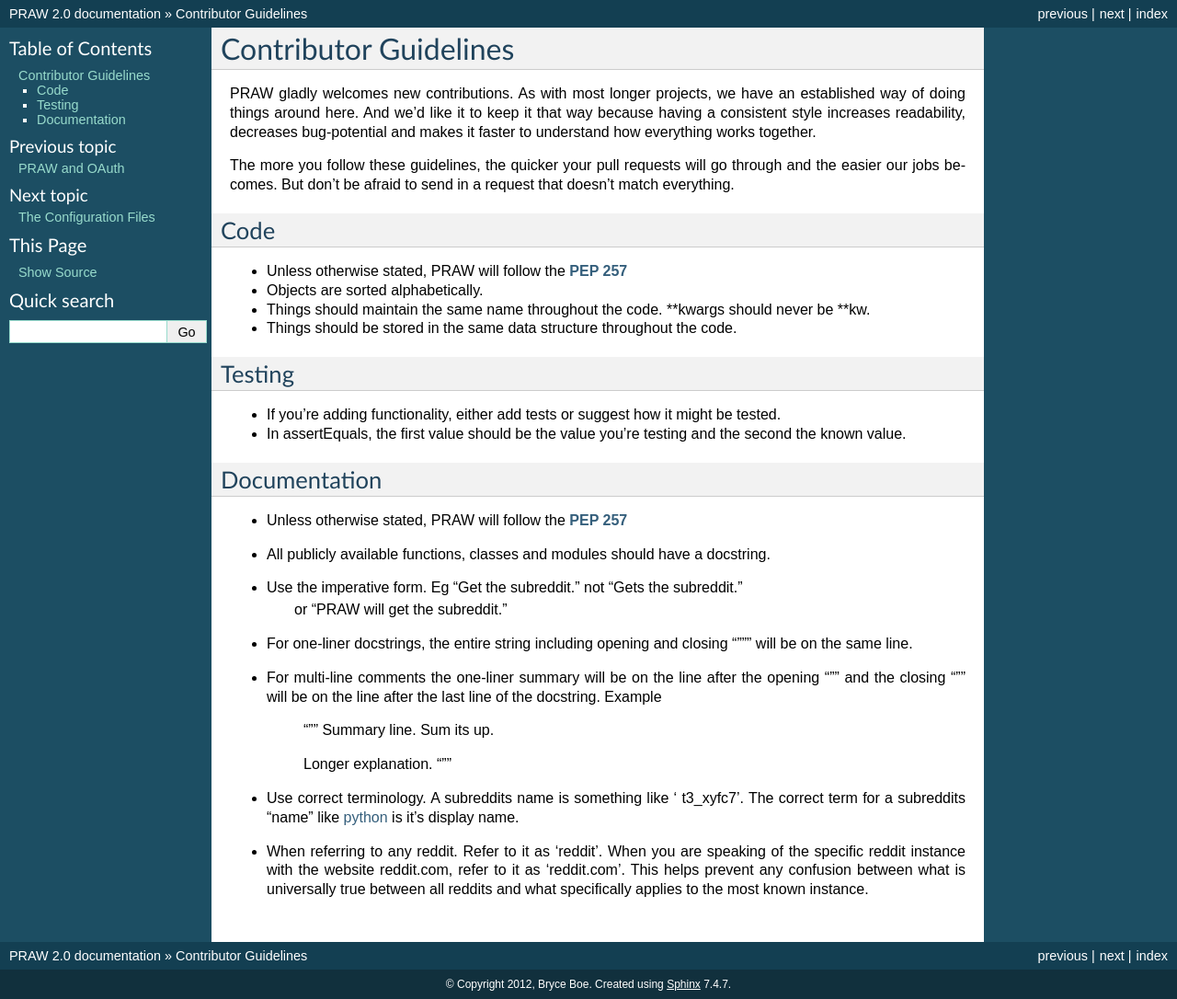
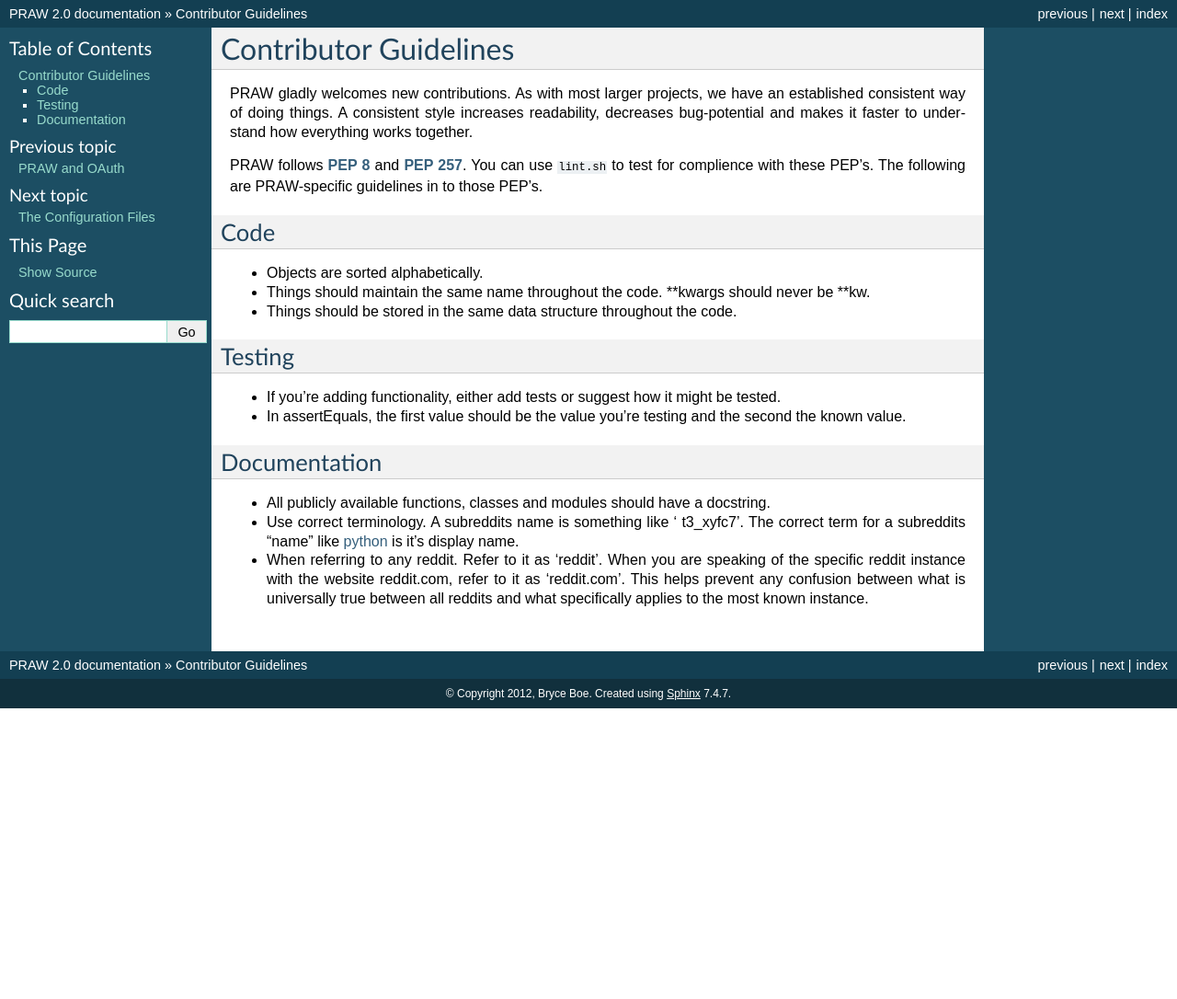
Before and after one commit to praw-dev/praw, a Sphinx documentation site: the page built from docs/pages/contributor_guidelines.rst, in a window 1280 px wide. Shown: the whole page at 92% size. Built offline with Sphinx 7.4.7, drawn with Linux system fonts in a browser that asks for light colours; after the commit the page ends 900 px from its top, so only the background shows below that.

Commit message:
Update contributer guidelines

```diff
--- a/docs/pages/contributor_guidelines.rst
+++ b/docs/pages/contributor_guidelines.rst
@@ -3,19 +3,18 @@
 Contributor Guidelines
 ======================
 
-PRAW gladly welcomes new contributions. As with most longer projects, we have
-an established way of doing things around here. And we'd like it to keep it
-that way because having a consistent style increases readability, decreases
-bug-potential and makes it faster to understand how everything works together.
+PRAW gladly welcomes new contributions. As with most larger projects, we have
+an established consistent way of doing things. A consistent style increases
+readability, decreases bug-potential and makes it faster to understand how
+everything works together.
 
-The more you follow these guidelines, the quicker your pull requests will go
-through and the easier our jobs becomes. But don't be afraid to send in a
-request that doesn't match everything.
+PRAW follows :PEP:`8` and :PEP:`257`. You can use ``lint.sh`` to test for
+complience with these PEP's. The following are PRAW-specific guidelines in to
+those PEP's.
 
 Code
 ----
 
-* Unless otherwise stated, PRAW will follow the :PEP:`257`
 * Objects are sorted alphabetically.
 * Things should maintain the same name throughout the code. \*\*kwargs should
   never be \*\*kw.
@@ -32,24 +31,8 @@ Testing
 Documentation
 -------------
 
-* Unless otherwise stated, PRAW will follow the :PEP:`257`
 * All publicly available functions, classes and modules should have a
   docstring.
-* Use the imperative form. Eg "Get the subreddit." not "Gets the subreddit."
-   or "PRAW will get the subreddit."
-* For one-liner docstrings, the entire string including opening and closing
-  """" will be on the same line.
-* For multi-line comments the one-liner summary will be on the line after the
-  opening """ and the closing """ will be on the line after the last line of
-  the docstring. Example
-
-
-   """
-   Summary line. Sum its up.
-
-   Longer explanation.
-   """
-
 * Use correct terminology. A subreddits name is something like ' t3_xyfc7'.
   The correct term for a subreddits "name" like
   `python <http://www.reddit.com/r/python>`_ is it's display name.
```
